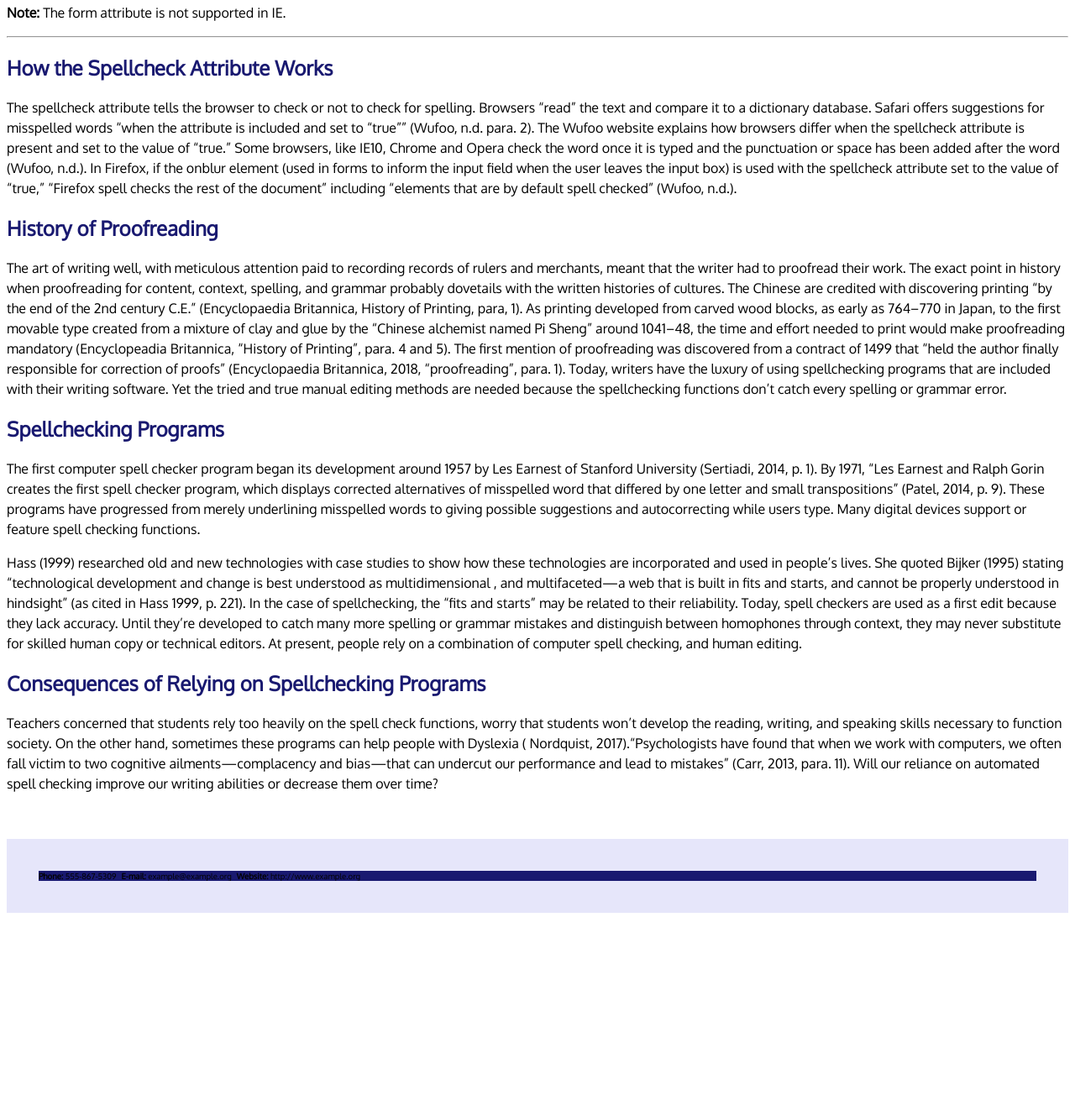
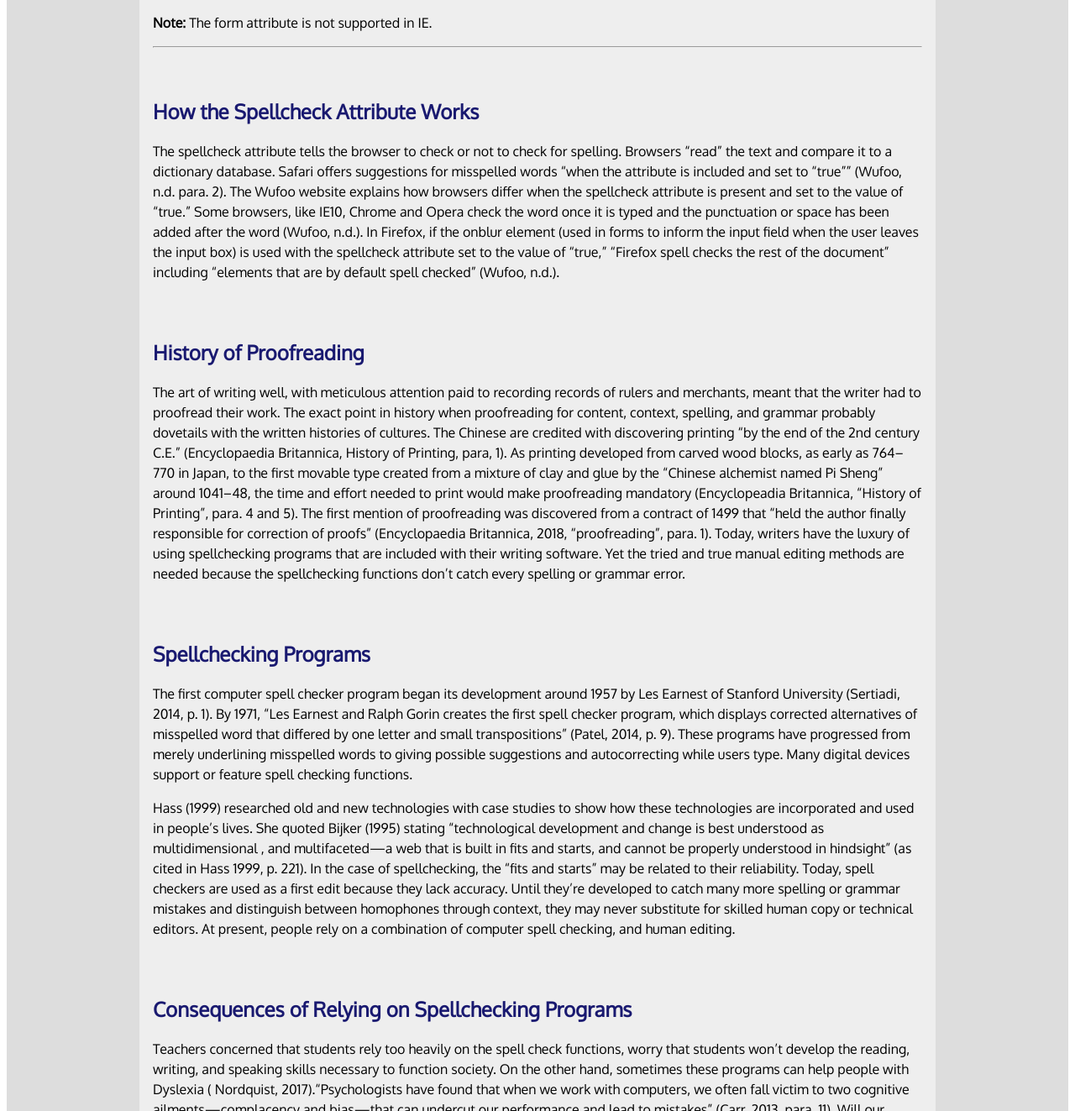
Before and after one commit to Grube199/Historicizing, a plain HTML site: page KG_Historicizing/index.html in a window 1280 px wide. Shown: the part 2285-3608 px from the top of the page at 84% size. Before the commit the page ends 3380 px from the top, so only its background shows below. Drawn offline with Linux system fonts and the light colour scheme.

Commit message:
Changes to index and CSS
Index. styled footer and added copyright info. finished creating grid and styling content
CSS styled footer & changed background color.

```diff
--- a/KG_Historicizing/index.html
+++ b/KG_Historicizing/index.html
@@ -13,7 +13,7 @@
 
 <header>
     <h1>Historicizing the Spellcheck Attribute</h1>
-<h4>Katharine Gruber<br>WRIT 4662W</h4>
+<h4>Katharine Gruber<br>WRIT 4662W<br>Capstone Project</h4>
 </header>
 <!--<div id="toolbar">
   <!--Create buttons for navigation bar-->
@@ -27,17 +27,18 @@
   </ul>
   </div>
 <main>
-  <div class="wrappera">
+  <!--<div class="wrappera">
     <div></div>
     <div>
 <h2>Introduction</h2>
 </div>
 <div></div>
-</div>
+</div>-->
 
 <div class="wrapper">
   <div></div>
   <div>
+    <h2>Introduction</h2>
 <p>The spellcheck attribute has been available to web authors since February 2009 (Pilgrim, 2009, "A Brief History of the Spellcheck Attribute," para. 9). It is new to the HTML5 standards and works with specific elements.</p>
 </div>
 <div></div>
@@ -58,6 +59,7 @@
 </div>
 <div></div>
 </div>
+
 <div class="wrapper">
 <div></div>
 <div>
@@ -69,7 +71,11 @@
 
  <!--works best in browser Chrome, Firefox, not IE -->
  <!-- <hr> gives the piece a horizontal rule -->
-<hr></hr>
+
+<div class="wrapper">
+  <div></div>
+    <div>
+      <hr></hr>
 <h4>Click on the next sentence.</h4>
 <p contenteditable="true" spellcheck="true">This paragraph demonstrates howm hte spellcheck atrribute works. It is editable. In some browsers the word historicizing may be marked as mispelled. Try to change the text.</p>
 
@@ -85,40 +91,66 @@ Country: <input type="text" name="country" spellcheck="true">
 <textarea spellcheck="true" rows="4" cols="50" name="comment" form="usrform">
 Enter text here...</textarea>
 <p><b>Note:</b> The form attribute is not supported in IE.</p>
+<hr></hr>
+</div>
+  <div></div>
+</div>
 <!--end of demonstration-->
-<hr></hr>
+
+<!--<div class="wrappera">
+  <div></div>
+  <div>
+<h2>How the Spellcheck Attribute Works</h2>
+</div>
+<div></div>
+</div>-->
+
+<div class="wrapper">
+  <div></div>
+  <div>
 <h2>How the Spellcheck Attribute Works</h2>
 
 <p>The spellcheck attribute tells the browser to check or not to check for spelling. Browsers “read” the text and compare it to a dictionary database. Safari offers suggestions for misspelled words “when the attribute is included and set to “true”” (Wufoo, n.d. para. 2). The Wufoo website explains how browsers differ when the spellcheck attribute is present and set to the value of “true.” Some browsers, like IE10, Chrome and Opera check the word once it is typed and the punctuation or space has been added after the word (Wufoo, n.d.). In Firefox, if the onblur element (used in forms to inform the input field when the user leaves the input box) is used with the spellcheck attribute set to the value of “true,” “Firefox spell checks the rest of the document” including “elements that are by default spell checked” (Wufoo, n.d.).
 </p>
-
+</div>
+<div></div>
+</div>
+<div class="wrapper">
+  <div></div>
+    <div>
 <h2>History of Proofreading</h2>
 
 <p>The art of writing well, with meticulous attention paid to recording records of rulers and merchants, meant that the writer had to proofread their work. The exact point in history when proofreading for content, context, spelling, and grammar probably dovetails with the written histories of cultures.  The Chinese are credited with discovering printing “by the end of the 2nd century C.E.” (Encyclopaedia Britannica, History of Printing, para, 1).  As printing developed from carved wood blocks, as early as 764–770 in Japan, to the first movable type created from a mixture of clay and glue by the “Chinese alchemist named Pi Sheng” around 1041–48, the time and effort needed to print would make proofreading mandatory (Encyclopeadia Britannica, “History of Printing”, para. 4 and 5). The first mention of proofreading was discovered from a contract of 1499 that “held the author finally responsible for correction of proofs” (Encyclopaedia Britannica, 2018, “proofreading”, para. 1). Today, writers have the luxury of using spellchecking programs that are included with their writing software. Yet the tried and true manual editing methods are needed because the spellchecking functions don’t catch every spelling or grammar error.
 </p>
+</div>
+  <div></div>
+</div>
 
+<div class="wrapper">
+  <div></div>
+    <div>
 <h2>Spellchecking Programs</h2>
 
 <p>The first computer spell checker program began its development around 1957 by Les Earnest of Stanford University (Sertiadi, 2014, p. 1).  By 1971, “Les Earnest and Ralph Gorin creates the first spell checker program, which displays corrected alternatives of misspelled word that differed by one letter and small transpositions” (Patel, 2014, p. 9). These programs have progressed from merely underlining misspelled words to giving possible suggestions and autocorrecting while users type. Many digital devices support or feature spell checking functions. </p>
 <p>Hass (1999) researched old and new technologies with case studies to show how these technologies are incorporated and used in people’s lives. She quoted Bijker (1995) stating “technological development and change is best understood as multidimensional , and multifaceted—a web that is built in fits and starts, and cannot be properly understood in hindsight” (as cited in Hass 1999, p. 221).
 In the case of spellchecking, the “fits and starts” may be related to their reliability. Today, spell checkers are used as a first edit because they lack accuracy. Until they’re developed to catch many more spelling or grammar mistakes and distinguish between homophones through context, they may never substitute for skilled human copy or technical editors.  At present, people rely on a combination of computer spell checking, and human editing.
  </p>
-
+</div>
+  <div></div>
+</div>
+<div class="wrapper">
+  <div></div>
+    <div>
 <h2>Consequences of Relying on Spellchecking Programs</h2>
 <p>Teachers concerned that students rely too heavily on the spell check functions, worry that students won’t develop the reading, writing, and speaking skills necessary to function society.  On the other hand, sometimes these programs can help people with Dyslexia ( Nordquist, 2017).“Psychologists have found that when we work with computers, we often fall victim to two cognitive ailments—complacency and bias—that can undercut our performance and lead to mistakes” (Carr, 2013,  para. 11).  Will our reliance on automated spell checking improve our writing abilities or decrease them over time?</p>
+</div>
+  <div></div>
+</div>
 <br>
 
-
-
-<div id="contact">
-
-<h3></h3>
+<div class="footer">
 <footer>
-<ul>
-  <li><strong>Phone:</strong> 555-867-5309</li>
-  <li><strong>E-mail:</strong> example@example.org</li>
-  <li><strong>Website:</strong> http://www.example.org</li>
-</ul>
+<p>Copyright &copy 2018 Katharine Gruber</strong>| Website Design by Kathy</p>
 </footer>
 </div>
 </main>
--- a/KG_Historicizing/styles.css
+++ b/KG_Historicizing/styles.css
@@ -126,10 +126,11 @@ background-color: white;
   background-color: hsla (0, 100%, 85%, 0.5);
 }
 
-footer {
-    background-color: #E6E6FA;
+.footer {
+    background-color: #191970;
     padding: 3%;
     font-size: 60%;
+    color: #ffffff;
     text-align: center;
     }
 
```
